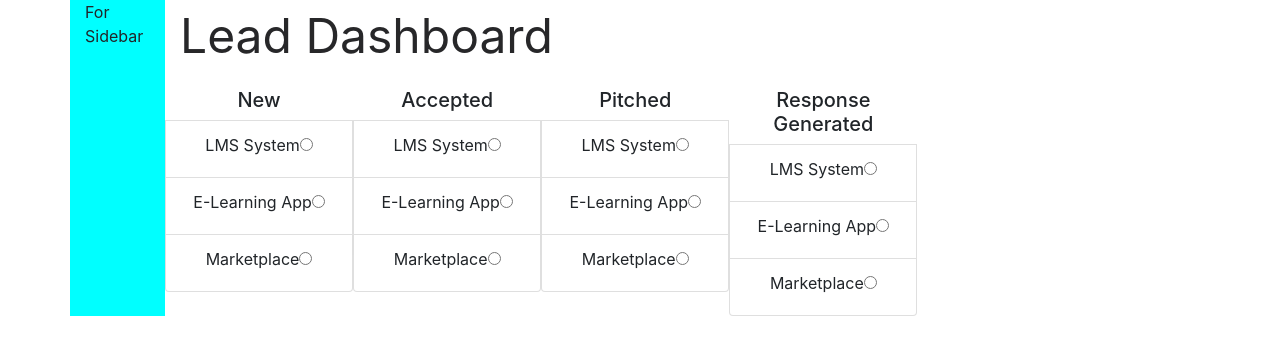
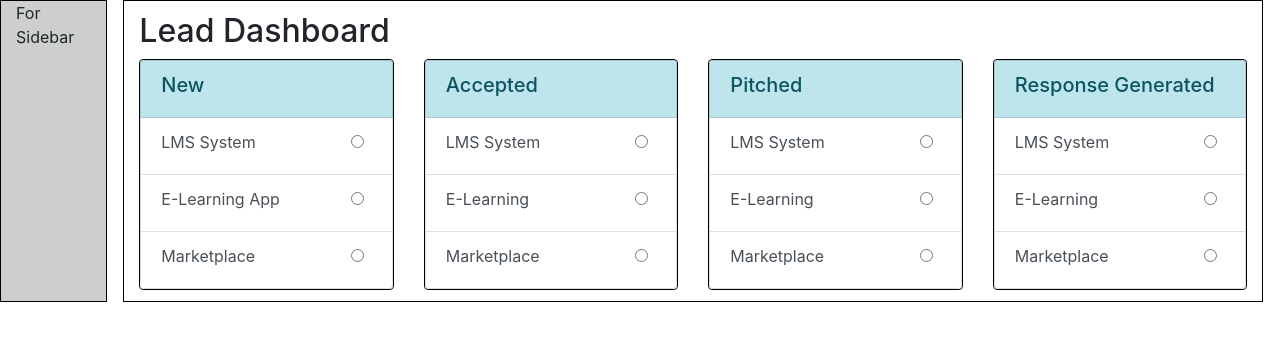
Before and after one commit to sagarutlas-zapbuild/project1, a React (Create React App) app in the folder frontend/: page / in a window 1280 px wide. Shown: the top 354 px of the page. Built offline with nearby package versions, Linux system fonts and the light colour scheme.

Commit message:
Here's your New.js in this commit. Dekh lo.

```diff
--- a/frontend/package.json
+++ b/frontend/package.json
@@ -12,6 +12,7 @@
     "react-dom": "^16.12.0",
     "react-scripts": "3.3.1",
     "react-sidebar": "^3.0.2",
+    "reactjs-popup": "^1.5.0",
     "reactstrap": "^8.4.1"
   },
   "scripts": {
--- a/frontend/src/App.css
+++ b/frontend/src/App.css
@@ -14,9 +14,22 @@
 }
 
 .Lead-dashboard-list {
-  width: 18%;
-  text-align: center;
+  text-align: left;
+  border:1px solid #000000;
+
 }
+
+.Full-screen {
+  text-emphasis: none;
+}
+
+.List-container {
+  place-self: center;
+  border:1px solid #000000;
+  height: inherit;
+  padding: 1%;
+}
+
 
 .Custom-heading {
   font-size: 6vh;
@@ -26,9 +39,12 @@
 .Sidebar {
   width: 10;
   height: 100;
-  border: #000000;
-  background-color: cyan;
+  border:1px solid #000000;
+  background-color: rgb(205, 207, 207);
 
+}
+.Radio-label{
+  width: 90%;
 }
 
 .App-header {
--- a/frontend/src/App.js
+++ b/frontend/src/App.js
@@ -1,11 +1,11 @@
 import React from 'react';
 import './App.css';
 import 'bootstrap/dist/css/bootstrap.min.css';
-import LeadDashboard from './Components/LeadDashboard'
+import Dashboard from './Components/LeadDashboard'
 
 function App() {
   return (
-    <LeadDashboard/ >
+    <Dashboard/>
   );
 }
 
--- a/frontend/src/Components/LeadDashboard.js
+++ b/frontend/src/Components/LeadDashboard.js
@@ -1,118 +1,148 @@
 import React from 'react';
 import { Container, Label, ListGroup, ListGroupItem, ListGroupItemHeading, Col, Row } from 'reactstrap'
+import NewPopup from './Popups/new';
 
-function LeadDashboard() {
+
+const handlechange = () => {
+    return(
+        NewPopup())
+}
+class Dashboard extends React.Component {
+
+
+    render() {
         return (
-
-        <Container>
+            <Container fluid={true} className="Full-screen">
                 <Row>
                     <Col className="Sidebar" sm="1">
                         For Sidebar
                 </Col>
                     <Col sm="11">
-                    <p className="Custom-heading">
-                        Lead Dashboard
-                    </p>
+                        <Container className="List-container">
+
+                            <h2>Lead Dashboard </h2>
                             <Row>
+                                <Col sm="3">
+                                    <ListGroup className="Lead-dashboard-list">
+                                        <ListGroupItem color="info">
 
-                        <ListGroup className="Lead-dashboard-list">
-                            <ListGroupItemHeading>
+                                            <ListGroupItemHeading >
                                                 New
                             </ListGroupItemHeading>
-                            <ListGroupItem>
-                                <Label>
-                                    LMS System
+                                        </ListGroupItem>
+                                        <ListGroupItem action>
+
+                                            <Label className="Radio-label">LMS System</Label>
+                                            <input type="radio" name="new" onChange={handlechange.bind(this)}></input>
+
+                                        </ListGroupItem>
+                                        <ListGroupItem action>
+
+                                            <Label className="Radio-label">E-Learning App</Label>
                                             <input type="radio" name="new"></input>
-                                </Label>
+
                                         </ListGroupItem>
-                            <ListGroupItem>
-                                <Label>
-                                    E-Learning App
+                                        <ListGroupItem action>
+
+                                            <Label className="Radio-label">Marketplace</Label>
                                             <input type="radio" name="new"></input>
-                                </Label>
+
                                         </ListGroupItem>
-                            <ListGroupItem>
-                                <Label>
-                                    Marketplace
-                                <input type="radio" name="new"></input>
-                                </Label>
+                                    </ListGroup>
+                                </Col>
+                                <Col sm="3">
+                                    <ListGroup className="Lead-dashboard-list">
+                                        <ListGroupItem color="info">
+
+                                            <ListGroupItemHeading >
+                                                Accepted
+                            </ListGroupItemHeading>   </ListGroupItem>
+                                        <ListGroupItem action>
+
+                                            <Label className="Radio-label">LMS System</Label>
+                                            <input type="radio" name="Accepted"></input>
+
+                                        </ListGroupItem>
+                                        <ListGroupItem action>
+
+                                            <Label className="Radio-label">E-Learning</Label>
+                                            <input type="radio" name="Accepted"></input>
+
+                                        </ListGroupItem>
+                                        <ListGroupItem action>
+
+                                            <Label className="Radio-label">Marketplace</Label>
+                                            <input type="radio" name="Accepted"></input>
+
                                         </ListGroupItem>
                                     </ListGroup>
 
+                                </Col>
+                                <Col sm="3">
+
+
+
                                     <ListGroup className="Lead-dashboard-list">
-                            <ListGroupItemHeading>
-                                Accepted
-                            </ListGroupItemHeading>
-                            <ListGroupItem>
-                                <Label>
-                                    LMS System
-                                <input type="radio" name="Accepted"></input>
-                                </Label>
+                                        <ListGroupItem color="info">
+
+                                            <ListGroupItemHeading >
+                                                Pitched
+                            </ListGroupItemHeading>   </ListGroupItem>
+                                        <ListGroupItem action>
+
+                                            <Label className="Radio-label">LMS System</Label>
+                                            <input type="radio" name="Pitched"></input>
+
                                         </ListGroupItem>
-                            <ListGroupItem>
-                                <Label>
-                                    E-Learning App
-                                <input type="radio" name="Accepted"></input>
-                                </Label>
+                                        <ListGroupItem action>
+
+                                            <Label className="Radio-label">E-Learning</Label>
+                                            <input type="radio" name="Pitched"></input>
+
                                         </ListGroupItem>
-                            <ListGroupItem>
-                                <Label>
-                                    Marketplace
-                                <input type="radio" name="Accepted"></input>
-                                </Label>
+                                        <ListGroupItem action>
+
+                                            <Label className="Radio-label">Marketplace</Label>
+                                            <input type="radio" name="Pitched"></input>
+
                                         </ListGroupItem>
                                     </ListGroup>
+                                </Col>
+                                <Col sm="3">
                                     <ListGroup className="Lead-dashboard-list">
-                            <ListGroupItemHeading>
-                                Pitched
-                            </ListGroupItemHeading>
-                            <ListGroupItem>
-                                <Label>
-                                    LMS System
-                                <input type="radio" name="Pitched"></input>
-                                </Label>
+                                        <ListGroupItem color="info">
+
+                                            <ListGroupItemHeading >
+                                                Response Generated
+                            </ListGroupItemHeading>   </ListGroupItem>
+                                        <ListGroupItem action>
+
+                                            <Label className="Radio-label">LMS System</Label>
+                                            <input type="radio" name="Response Generated"></input>
+
                                         </ListGroupItem>
-                            <ListGroupItem>
-                                <Label>
-                                    E-Learning App
-                                <input type="radio" name="Pitched"></input>
-                                </Label>
+                                        <ListGroupItem action>
+
+                                            <Label className="Radio-label">E-Learning</Label>
+                                            <input type="radio" name="Response Generated"></input>
+
                                         </ListGroupItem>
-                            <ListGroupItem>
-                                <Label>
-                                    Marketplace
-                                <input type="radio" name="Pitched"></input>
-                                </Label>
+                                        <ListGroupItem action>
+
+                                            <Label className="Radio-label">Marketplace</Label>
+                                            <input type="radio" name="Response Generated"></input>
+
                                         </ListGroupItem>
                                     </ListGroup>
-                        <ListGroup className="Lead-dashboard-list">
-                            <ListGroupItemHeading>
-                                Response Generated
-                            </ListGroupItemHeading>
-                            <ListGroupItem>
-                                <Label>
-                                    LMS System
-                                <input type="radio" name="Response Generated"></input>
-                                </Label>
-                            </ListGroupItem>
-                            <ListGroupItem>
-                                <Label>
-                                    E-Learning App
-                                <input type="radio" name="Response Generated"></input>
-                                </Label>
-                            </ListGroupItem>
-                            <ListGroupItem>
-                                <Label>
-                                    Marketplace
-                                <input type="radio" name="Response Generated"></input>
-                                </Label>
-                            </ListGroupItem>
-                        </ListGroup>
-                    </Row>
                                 </Col>
                             </Row>
                         </Container>
-    );
+                    </Col>
+                </Row>
+            </Container>
+        )
+    }
 }
 
-export default LeadDashboard
+
+export default Dashboard
--- /dev/null
+++ b/frontend/src/Components/Popups/new.js
@@ -0,0 +1,35 @@
+import React, { useState } from 'react'
+/* import Popup from 'reactjs-popup' */
+import { Modal, Button } from 'reactstrap';
+
+function NewPopup(){
+  const [show, setShow] = useState(false);
+
+  const handleClose = () => setShow(false);
+  const handleShow = () => setShow(true);
+
+  return (
+    <>
+      <Button variant="primary" onClick={handleShow}>
+        Launch demo modal
+      </Button>
+
+      <Modal show={show} onHide={handleClose}>
+        <Modal.Header closeButton>
+          <Modal.Title>Modal heading</Modal.Title>
+        </Modal.Header>
+        <Modal.Body>Woohoo, you're reading this text in a modal!</Modal.Body>
+        <Modal.Footer>
+          <Button variant="secondary" onClick={handleClose}>
+            Close
+          </Button>
+          <Button variant="primary" onClick={handleClose}>
+            Save Changes
+          </Button>
+        </Modal.Footer>
+      </Modal>
+    </>
+  );
+}
+
+export default NewPopup
```
Also changed, not shown: 1 other file (tests, documents, lock files or other folders). Lines whose indentation alone changed are shown as unchanged.
